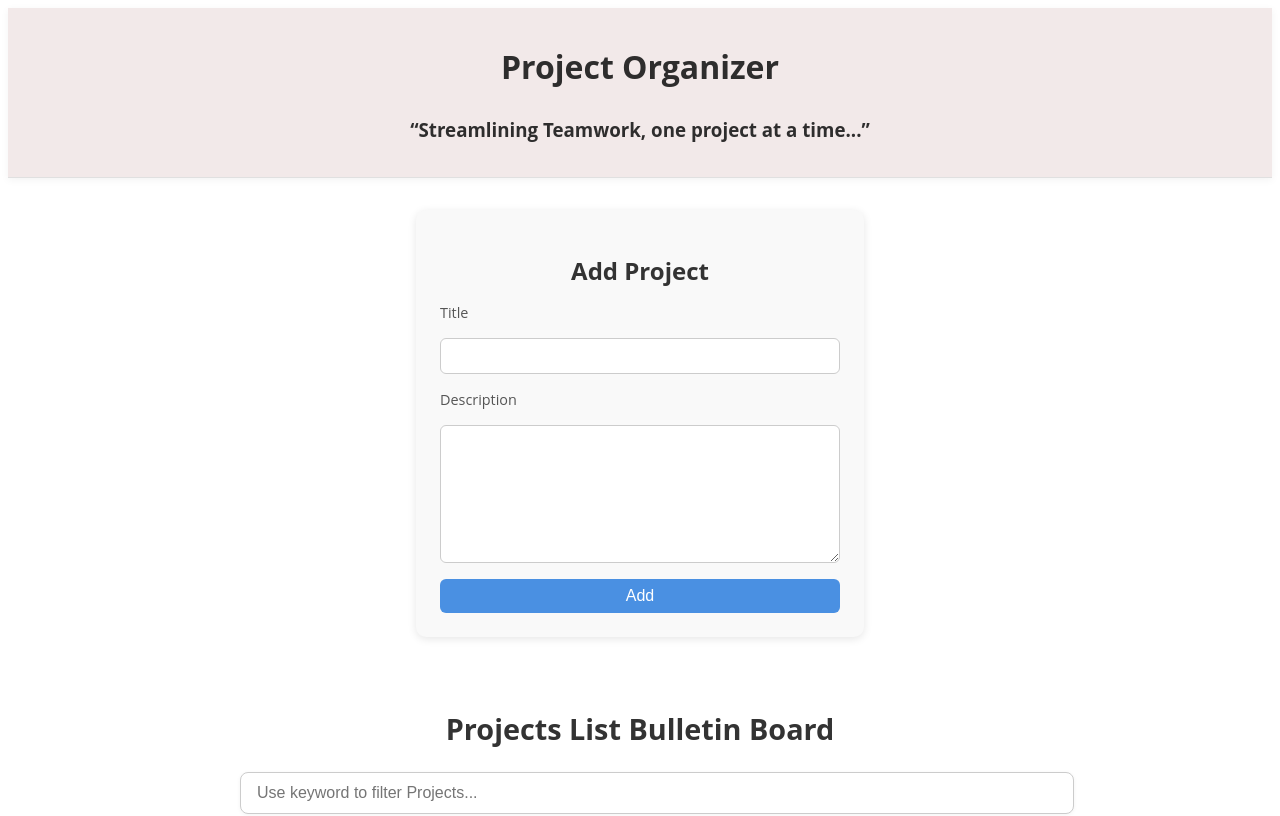
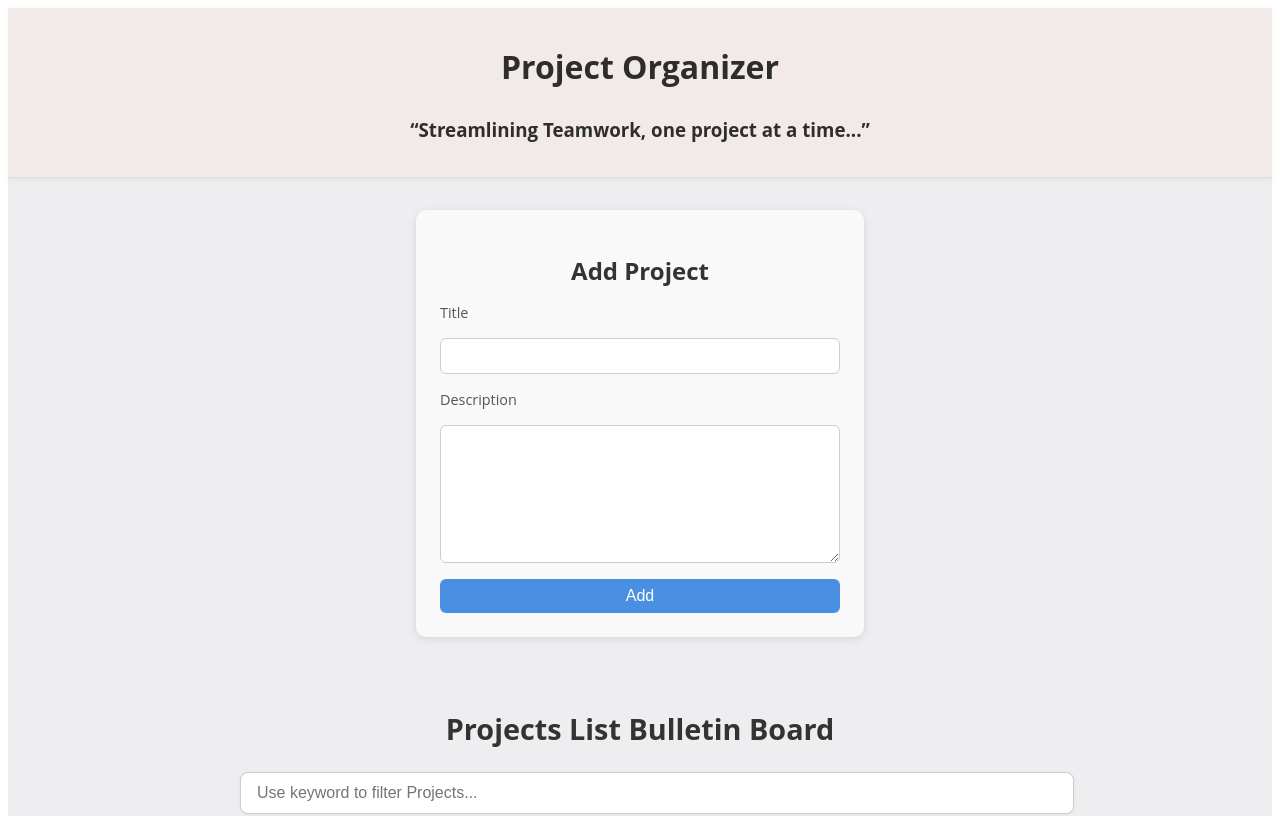
Before and after one commit to ATMPorkandBeans-code/my-spa-lab, a React (Vite) app: page / in a window 1280 px wide. Shown: the top 816 px of the page. Built offline with nearby package versions, Linux system fonts and the light colour scheme.

Commit message:
fourth commit

```diff
--- a/src/App.css
+++ b/src/App.css
@@ -1,3 +1,4 @@
 #root {
   font-family: "Open Sans", Arial, sans-serif;
+  background-color: #eeedf0;
 }
```
